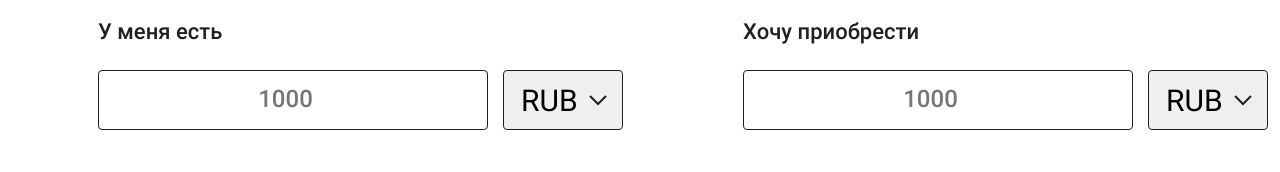
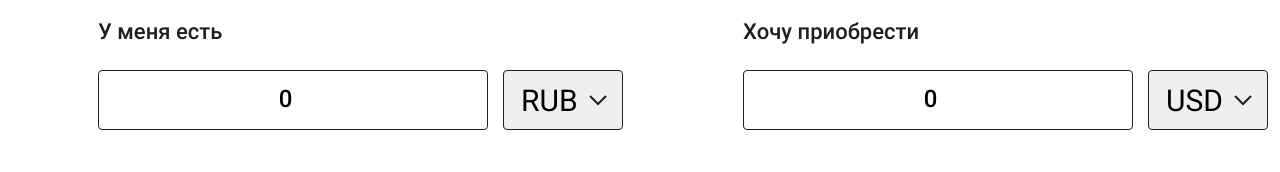
Before and after one commit to Juliet94/Ageeva_ligabank, a React (Create React App) app: page / in a window 1280 px wide. Shown: the part 628-800 px from the top of the page. Built offline with nearby package versions, Linux system fonts and the light colour scheme; no server answers.

Commit message:
Реализует конвертер валют

```diff
--- a/src/components/converter/converter.jsx
+++ b/src/components/converter/converter.jsx
@@ -1,13 +1,51 @@
 import React, {useState} from 'react';
+import {useSelector, useDispatch} from 'react-redux';
 import styles from './converter.module.scss';
 import Input from '../input/input';
 import DateCalendar from '../date/date-calendar';
+import {Currency} from '../../const';
+import {getRates} from '../../store/selectors';
+import {fetchRates} from '../../store/api-actions';
+import dayjs from 'dayjs';
+import {addHistoryItem} from '../../store/action';
 
 function Converter() {
   const [date, setDate] = useState(new Date());
+  const [currencyFrom, setCurrencyFrom] = useState(Currency.RUB);
+  const [currencyTo, setCurrencyTo] = useState(Currency.USD);
+  const [quantityFrom, setQuantityFrom] = useState(0);
+  const [quantityTo, setQuantityTo] = useState(0);
+
+  const rates = useSelector(getRates);
+  const dispatch = useDispatch();
+
+  const getAdaptedValue = (value) => value.toFixed(3);
 
   const onDateChange = (checkedDate) => {
     setDate(checkedDate);
+    dispatch(fetchRates(dayjs(checkedDate).format('YYYY-MM-DD')));
+    setQuantityTo(getAdaptedValue((+quantityFrom / rates[currencyFrom]) * rates[currencyTo]));
+  };
+
+  const onCurrencyFromChange = (evt) => {
+    setCurrencyFrom(evt.target.value);
+    setQuantityTo(getAdaptedValue((+quantityFrom / rates[evt.target.value]) * rates[currencyTo]));
+  };
+  const onCurrencyToChange = (evt) => {
+    setCurrencyTo(evt.target.value);
+    setQuantityTo(getAdaptedValue((+quantityFrom / rates[currencyFrom]) * rates[evt.target.value]));
+  };
+  const onQuantityFromChange = (evt) => {
+    setQuantityFrom(evt.target.value);
+    setQuantityTo(getAdaptedValue((+evt.target.value / rates[currencyFrom]) * rates[currencyTo]));
+  };
+  const onQuantityToChange = (evt) => {
+    setQuantityTo(evt.target.value);
+    setQuantityFrom(getAdaptedValue((+evt.target.value * rates[currencyFrom]) / rates[currencyTo]));
+  };
+
+  const onButtonClick = () => {
+
   };
 
   return (
@@ -21,13 +59,13 @@ function Converter() {
             <p className={styles.text}>
               У меня есть
             </p>
-            <Input />
+            <Input currency={currencyFrom} onCurrencyChange={onCurrencyFromChange} quantity={quantityFrom} onQuantityChange={onQuantityFromChange} />
           </div>
           <div>
             <p className={styles.text}>
               Хочу приобрести
             </p>
-            <Input />
+            <Input currency={currencyTo} onCurrencyChange={onCurrencyToChange} quantity={quantityTo} onQuantityChange={onQuantityToChange} />
           </div>
           <DateCalendar date={date} onDateChange={onDateChange} />
           <div className={styles.button_wrapper}>
--- a/src/components/input/input.jsx
+++ b/src/components/input/input.jsx
@@ -2,7 +2,7 @@ import React from 'react';
 import styles from './input.module.scss';
 import {Currency} from '../../const';
 
-function Input() {
+function Input({currency, onCurrencyChange, quantity, onQuantityChange}) {
   return (
     <div className={styles.wrapper}>
       <input
@@ -10,8 +10,14 @@ function Input() {
         type="number"
         placeholder="1000"
         min="0"
+        value={quantity}
+        onChange={onQuantityChange}
       />
-      <select className={styles.select}>
+      <select
+        className={styles.select}
+        value={currency}
+        onChange={onCurrencyChange}
+      >
         <option value={Currency.RUB}>{Currency.RUB}</option>
         <option value={Currency.USD}>{Currency.USD}</option>
         <option value={Currency.EUR}>{Currency.EUR}</option>
--- a/src/index.js
+++ b/src/index.js
@@ -22,7 +22,7 @@ const store = configureStore({
     }),
 });
 
-store.dispatch(fetchRates(dayjs(new Date()).format('YYYY-MM-DD')));
+// store.dispatch(fetchRates(dayjs(new Date()).format('YYYY-MM-DD')));
 
 ReactDOM.render(
   <React.StrictMode>
--- a/src/store/action.js
+++ b/src/store/action.js
@@ -2,8 +2,13 @@ import {createAction} from '@reduxjs/toolkit';
 
 export const ActionType = {
   LOAD_RATES: 'data/loadRates',
+  ADD_HISTORY_ITEM: 'data/addHistoryItem',
 };
 
 export const loadRates = createAction(ActionType.LOAD_RATES, (rates) => ({
   payload: rates,
 }));
+
+export const addHistoryItem = createAction(ActionType.ADD_HISTORY_ITEM, (historyItem) => ({
+  payload: historyItem,
+}));
--- a/src/store/reducer.js
+++ b/src/store/reducer.js
@@ -1,19 +1,26 @@
 import {createReducer} from '@reduxjs/toolkit';
-import {loadRates} from './action';
+import {loadRates, addHistoryItem} from './action';
 
 const initialState = {
   rates: {
-    RUB: '',
-    USD: '',
-    EUR: '',
-    GBP: '',
-    CNY: '',
+    RUB: '73.550425',
+    USD: '1',
+    EUR: '0.853416',
+    GBP: '0.728023',
+    CNY: '6.4861',
   },
+  history: [],
 };
 
 export const reducer = createReducer(initialState, (builder) => {
   builder
     .addCase(loadRates, (state, action) => {
       state.rates = action.payload;
+    })
+    .addCase(addHistoryItem, (state, action) => {
+      if (state.history.length > 10) {
+        state.history.shift();
+      }
+      state.history.push(action.payload);
     });
 });
--- /dev/null
+++ b/src/store/selectors.js
@@ -0,0 +1,3 @@
+export const getRates = (state) => state.rates;
+
+export const getHistory = (state) => state.history;
```
